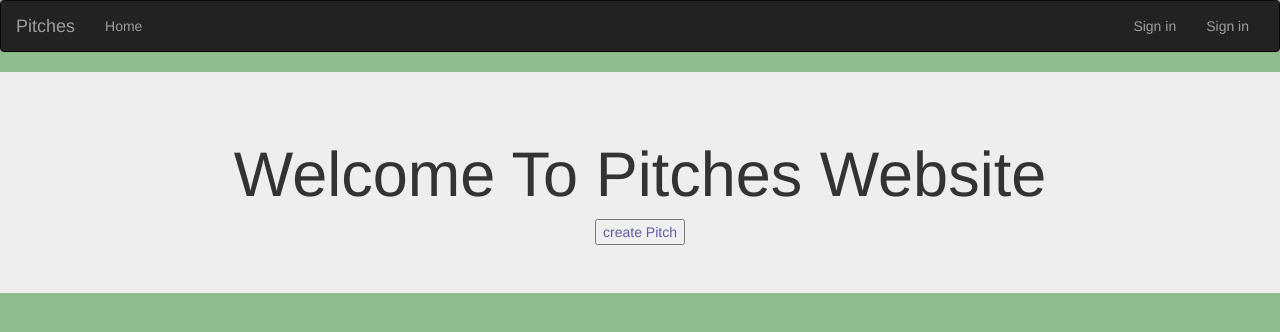
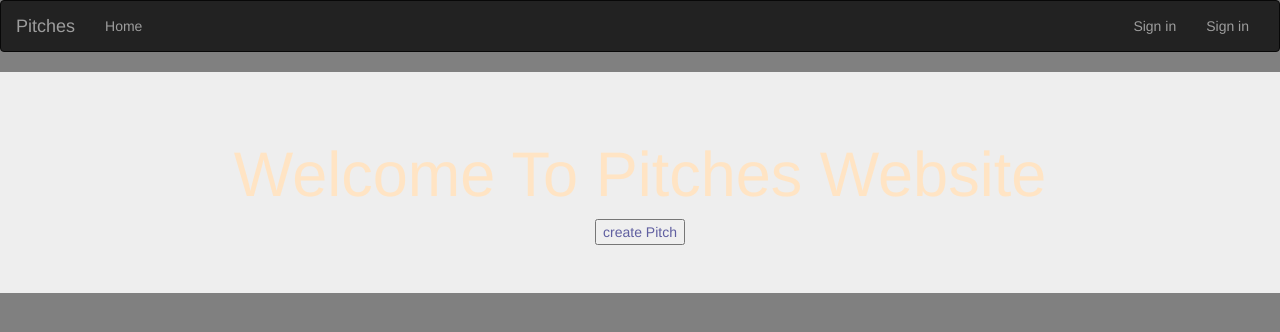
Before and after one commit to uwizeyeh/blogger, a Flask app: page / in a window 1280 px wide. Shown: the top 332 px of the page. Run offline with Flask 2, Linux system fonts and the light colour scheme; data that the repository does not hold is empty; some libraries are stand-ins or nearby versions.

Commit message:
add chandes

```diff
--- a/app/static/css/index.css
+++ b/app/static/css/index.css
@@ -2,5 +2,8 @@ button{
   color: rgb(96, 95, 160);
 }
 body{
-  background-color: darkseagreen;
+  background-color:grey;
 }
+.jumbotron{
+  color: bisque;
+}
```
